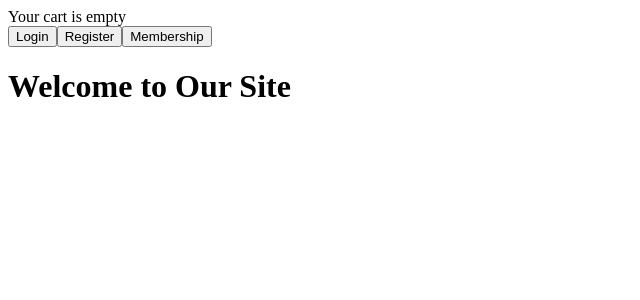
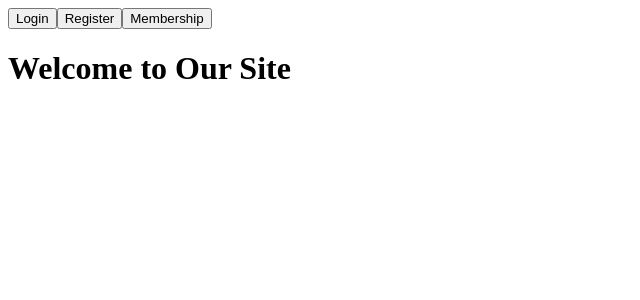
Before and after one commit to outlandi-co/shopping-site, a React (Vite) app: page / in a window 1280 px wide. Shown: the top 300 px of the page, without its empty margins (0-640 px from the left). Built offline with nearby package versions, Linux system fonts and the light colour scheme.

Commit message:
comment out shopping cart references

```diff
--- a/src/App.jsx
+++ b/src/App.jsx
@@ -1,6 +1,6 @@
 import React, { useState, useEffect } from 'react';
 import Cookies from 'js-cookie';
-import ShoppingCart from './components/ShoppingCart';
+// import ShoppingCart from './components/ShoppingCart';
 import AppRoutes from './AppRoutes';
 
 const App = () => {
@@ -24,10 +24,10 @@ const App = () => {
 
   return (
     <>
-      <ShoppingCart
+      {/* <ShoppingCart
         cartItems={cartItems}
         onRemoveFromCart={handleRemoveFromCart}
-      />
+      /> */}
       <AppRoutes
         isAuthenticated={isAuthenticated}
         setIsAuthenticated={setIsAuthenticated}
```
